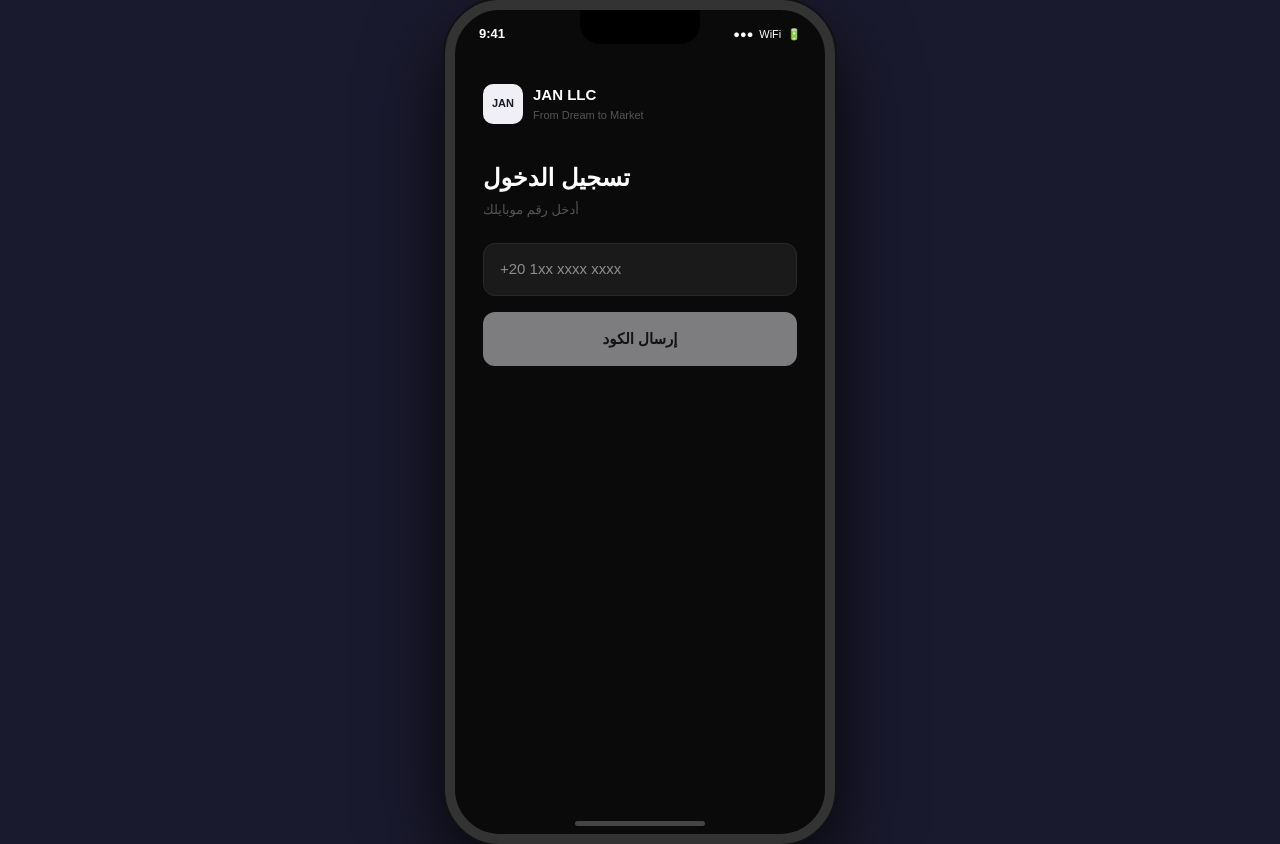
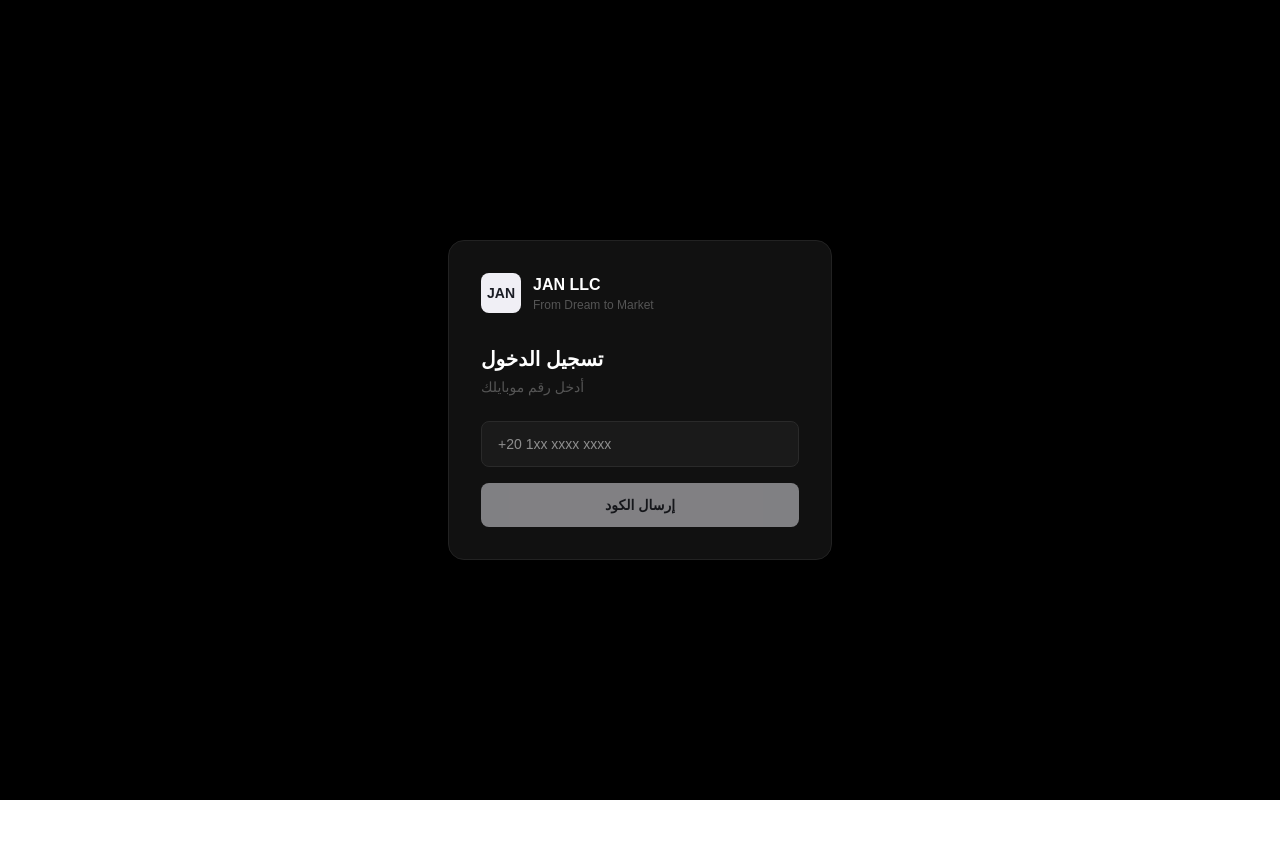
Before and after one commit to naparyfrontend-lang/-jan-llc-app, a Next.js app: page /login in a window 1280 px wide. After the commit the page ends 800 px from the top, so only its background shows below. Built offline with nearby package versions, Linux system fonts and the light colour scheme.

Commit message:
restore original login

```diff
--- a/app/login/page.jsx
+++ b/app/login/page.jsx
@@ -38,40 +38,27 @@ export default function LoginPage() {
   };
 
   return (
-    <div style={{minHeight:'100vh', background:'#1a1a2e', display:'flex', alignItems:'center', justifyContent:'center'}}>
-      <div style={{width:'390px', height:'844px', background:'#0a0a0a', borderRadius:'55px', border:'10px solid #333', position:'relative', overflow:'hidden', boxShadow:'0 0 0 2px #111, 0 30px 80px rgba(0,0,0,0.8)'}}>
+    <div className="min-h-screen bg-black flex items-center justify-center">
+      <div className="bg-[#111] border border-[#222] rounded-2xl p-8 w-full max-w-sm">
 
-        {/* Notch */}
-        <div style={{position:'absolute', top:0, left:'50%', transform:'translateX(-50%)', width:'120px', height:'34px', background:'#000', borderRadius:'0 0 20px 20px', zIndex:10}}></div>
-
-        {/* Status bar */}
-        <div style={{display:'flex', justifyContent:'space-between', alignItems:'center', padding:'10px 24px 0', marginTop:'4px'}}>
-          <span style={{color:'#fff', fontSize:'13px', fontWeight:'600'}}>9:41</span>
-          <div style={{display:'flex', gap:'6px', alignItems:'center'}}>
-            <span style={{color:'#fff', fontSize:'11px'}}>●●●</span>
-            <span style={{color:'#fff', fontSize:'11px'}}>WiFi</span>
-            <span style={{color:'#fff', fontSize:'11px'}}>🔋</span>
+        <div className="flex items-center gap-3 mb-8">
+          <div className="w-10 h-10 bg-[#f0eff5] rounded-lg flex items-center justify-center font-bold text-[#1a1c24] text-sm">
+            JAN
+          </div>
+          <div>
+            <div className="text-white font-semibold">JAN LLC</div>
+            <div className="text-[#555] text-xs">From Dream to Market</div>
           </div>
         </div>
 
-        {/* Content */}
-        <div style={{padding:'40px 28px', display:'flex', flexDirection:'column', height:'calc(100% - 50px)'}}>
-          <div style={{display:'flex', alignItems:'center', gap:'10px', marginBottom:'36px'}}>
-            <div style={{width:'40px', height:'40px', background:'#f0eff5', borderRadius:'10px', display:'flex', alignItems:'center', justifyContent:'center', fontWeight:'700', fontSize:'11px', color:'#1a1c24'}}>JAN</div>
-            <div>
-              <div style={{color:'#fff', fontSize:'15px', fontWeight:'600'}}>JAN LLC</div>
-              <div style={{color:'#555', fontSize:'11px'}}>From Dream to Market</div>
-            </div>
-          </div>
-
-          <h1 style={{color:'#fff', fontSize:'24px', fontWeight:'600', marginBottom:'4px'}}>
+        <h1 className="text-white text-xl font-semibold mb-1">
           {step === 1 ? 'تسجيل الدخول' : 'أدخل الكود'}
         </h1>
-          <p style={{color:'#555', fontSize:'13px', marginBottom:'24px'}}>
+        <p className="text-[#555] text-sm mb-6">
           {step === 1 ? 'أدخل رقم موبايلك' : `تم إرسال كود على ${phone}`}
         </p>
 
-          {error && <div style={{background:'rgba(255,0,0,0.1)', border:'1px solid rgba(255,0,0,0.3)', color:'#ff6b6b', fontSize:'13px', borderRadius:'10px', padding:'12px', marginBottom:'16px'}}>{error}</div>}
+        {error && <div className="bg-red-900/20 border border-red-800 text-red-400 text-sm rounded-lg p-3 mb-4">{error}</div>}
 
         {step === 1 ? (
           <>
@@ -80,14 +67,14 @@ export default function LoginPage() {
               placeholder="+20 1xx xxxx xxxx"
               value={phone}
               onChange={(e) => setPhone(e.target.value)}
-                style={{background:'#1a1a1a', border:'1px solid #2a2a2a', color:'#fff', borderRadius:'12px', padding:'14px 16px', fontSize:'15px', marginBottom:'16px', outline:'none', direction:'ltr'}}
+              className="w-full bg-[#1a1a1a] border border-[#2a2a2a] text-white rounded-lg px-4 py-3 text-sm mb-4 outline-none focus:border-[#444]"
               dir="ltr"
             />
             <div id="recaptcha"></div>
             <button
               onClick={sendOTP}
               disabled={loading || !phone}
-                style={{background:'#f0eff5', color:'#1a1c24', fontWeight:'600', borderRadius:'12px', padding:'16px', fontSize:'15px', border:'none', cursor:'pointer', opacity: loading || !phone ? 0.5 : 1}}
+              className="w-full bg-[#f0eff5] text-[#1a1c24] font-semibold rounded-lg py-3 text-sm disabled:opacity-50"
             >
               {loading ? 'جاري الإرسال...' : 'إرسال الكود'}
             </button>
@@ -96,29 +83,25 @@ export default function LoginPage() {
           <>
             <input
               type="text"
-                placeholder="الكود المكون من 6 أرقام"
+              placeholder="أدخل الكود المكون من 6 أرقام"
               value={otp}
               onChange={(e) => setOtp(e.target.value)}
-                style={{background:'#1a1a1a', border:'1px solid #2a2a2a', color:'#fff', borderRadius:'12px', padding:'14px 16px', fontSize:'20px', marginBottom:'16px', outline:'none', textAlign:'center', letterSpacing:'8px'}}
+              className="w-full bg-[#1a1a1a] border border-[#2a2a2a] text-white rounded-lg px-4 py-3 text-sm mb-4 outline-none focus:border-[#444] text-center tracking-widest"
               maxLength={6}
             />
             <button
               onClick={verifyOTP}
               disabled={loading || otp.length < 6}
-                style={{background:'#f0eff5', color:'#1a1c24', fontWeight:'600', borderRadius:'12px', padding:'16px', fontSize:'15px', border:'none', cursor:'pointer', opacity: loading || otp.length < 6 ? 0.5 : 1}}
+              className="w-full bg-[#f0eff5] text-[#1a1c24] font-semibold rounded-lg py-3 text-sm disabled:opacity-50"
             >
               {loading ? 'جاري التحقق...' : 'تأكيد'}
             </button>
-              <button onClick={() => setStep(1)} style={{background:'none', border:'none', color:'#555', fontSize:'13px', marginTop:'12px', cursor:'pointer'}}>
+            <button onClick={() => setStep(1)} className="w-full text-[#555] text-sm mt-3">
               رجوع
             </button>
           </>
         )}
       </div>
-
-        {/* Home indicator */}
-        <div style={{position:'absolute', bottom:'8px', left:'50%', transform:'translateX(-50%)', width:'130px', height:'5px', background:'#444', borderRadius:'3px'}}></div>
-      </div>
     </div>
   );
 }
```
Lines whose indentation alone changed are shown as unchanged.
